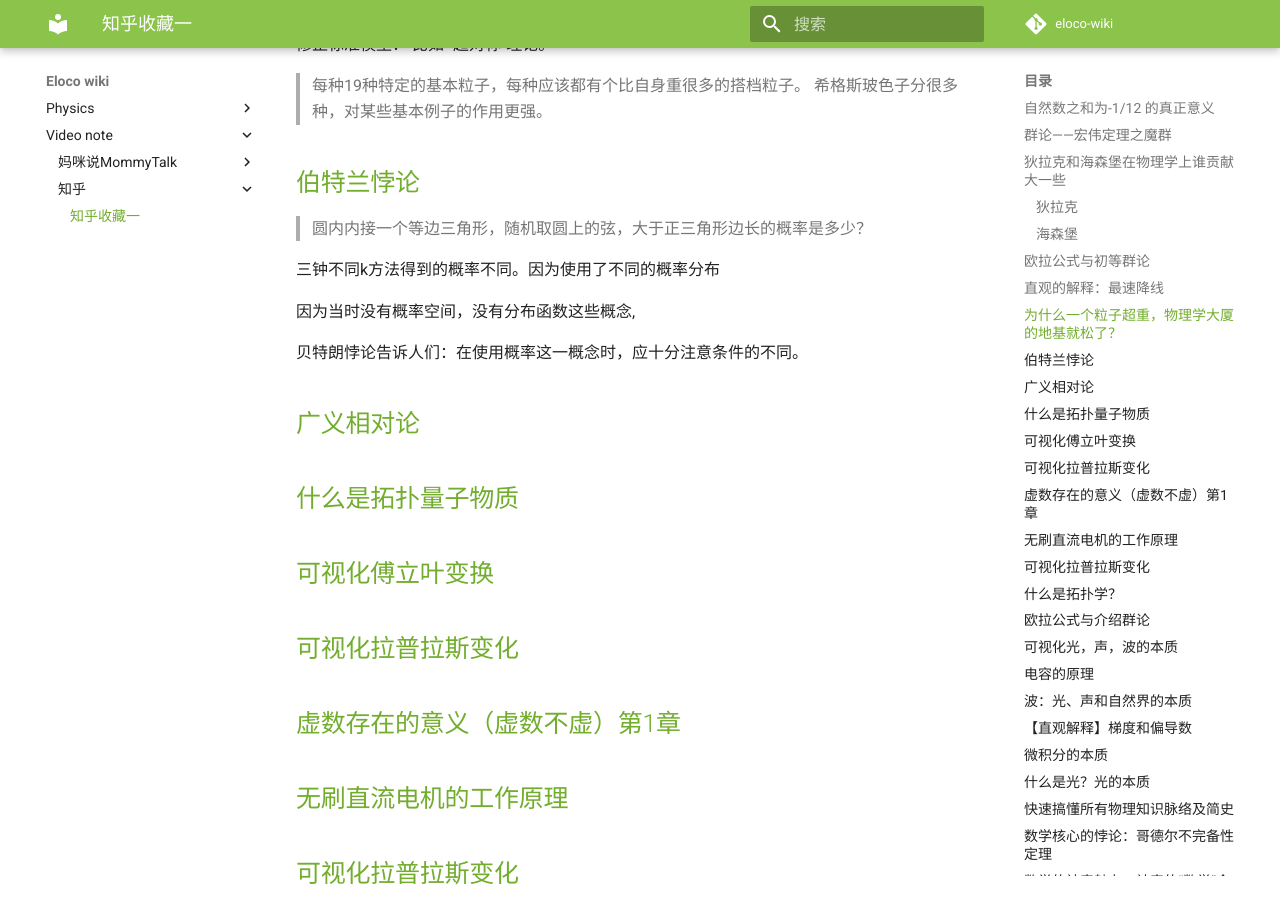
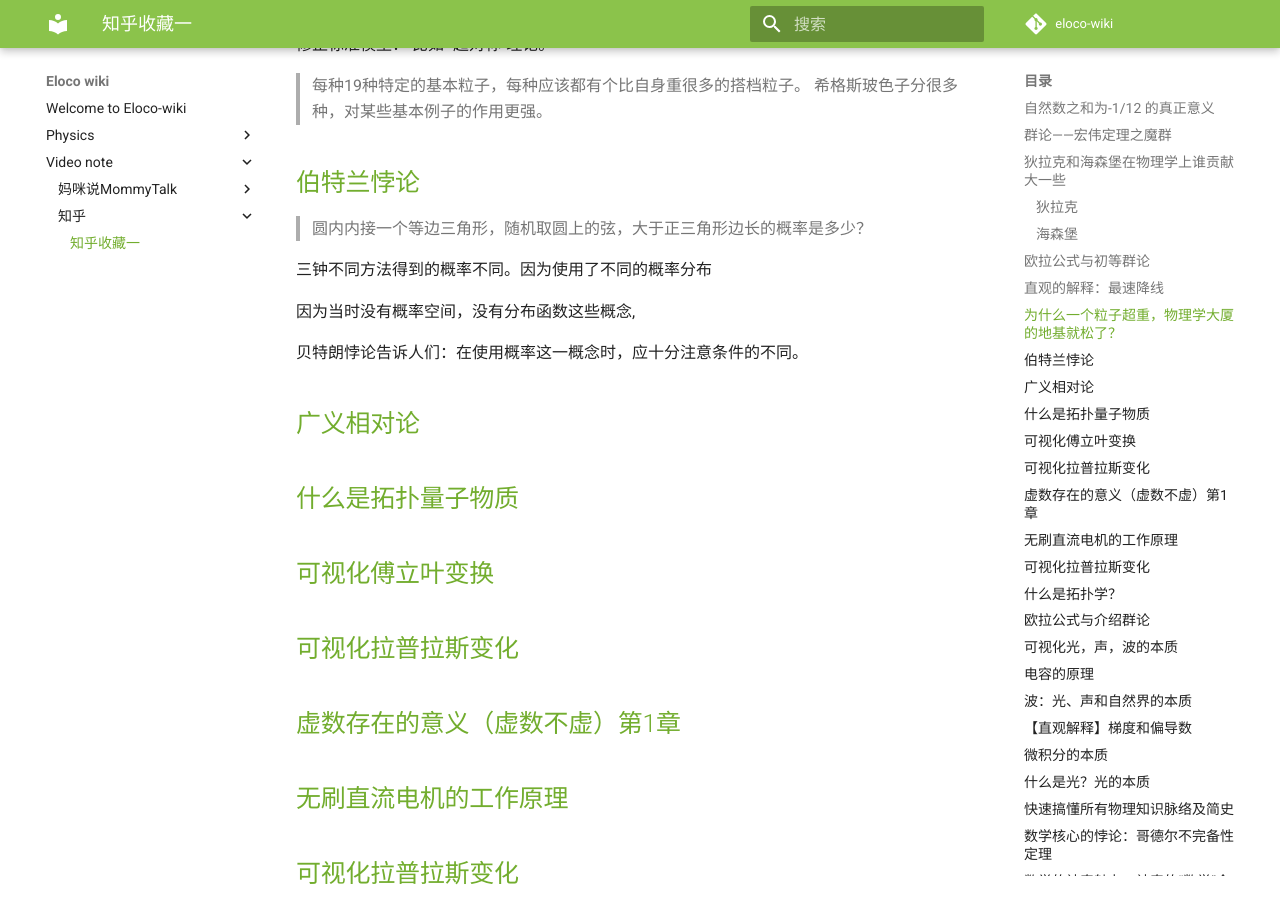
Before and after one commit to Eloco/eloco-wiki, an MkDocs documentation site: the page built from docs/video note/知乎/知乎收藏一.md, in a window 1280 px wide and 900 px high, scrolled down 2653 px. Built offline with MkDocs 1.6.1 and Material for MkDocs 9.7.7, drawn with Linux system fonts in a browser that asks for light colours; comment, search, counter and statistics services are not loaded.

Commit message:
vault backup: 2022-07-28 20:05:08

```diff
--- a/docs/video note/知乎/知乎收藏一.md
+++ b/docs/video note/知乎/知乎收藏一.md
@@ -113,7 +113,7 @@ W玻色子传递弱力的粒子。
 
 >圆内内接一个等边三角形，随机取圆上的弦，大于正三角形边长的概率是多少？
 
-三钟不同k方法得到的概率不同。因为使用了不同的概率分布
+三钟不同方法得到的概率不同。因为使用了不同的概率分布
 
 因为当时没有概率空间，没有分布函数这些概念,
 
```
Also changed, not shown: docs/index.md (renamed from index.md), 1 other file.
